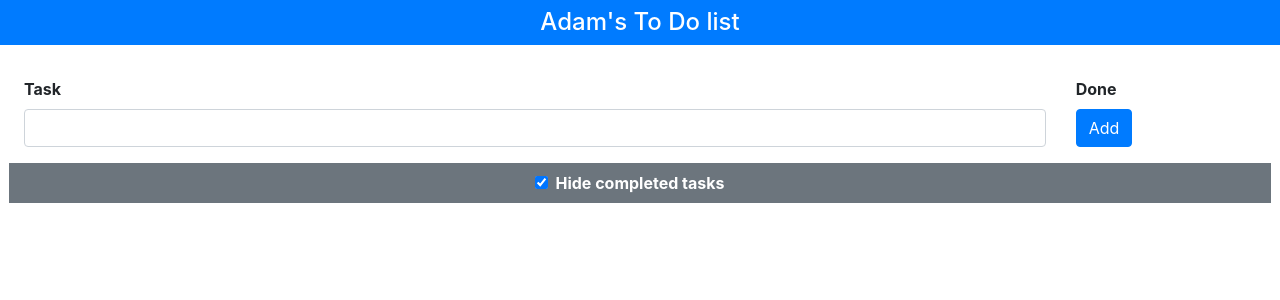
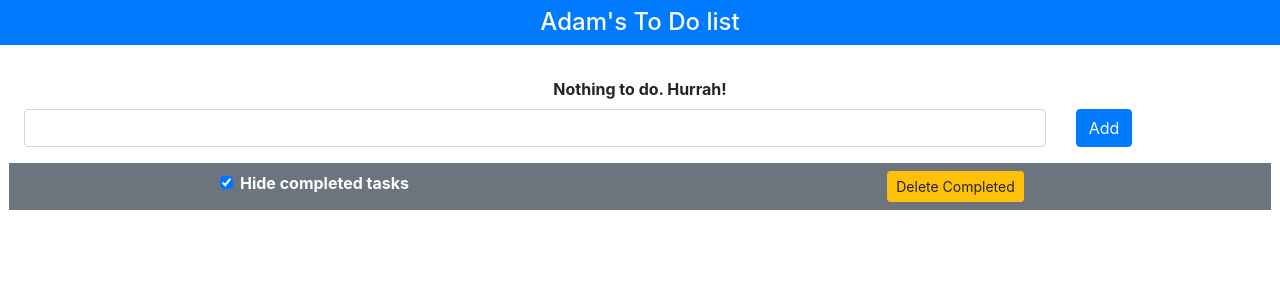
Before and after one commit to pankaj073/vuejs_todo, a Vue app: page / in a window 1280 px wide. Shown: the top 300 px of the page. Built offline with nearby package versions, Linux system fonts and the light colour scheme.

Commit message:
- Added ability to delete completed - Shows a message if no incomplete tasks remain

```diff
--- a/src/App.vue
+++ b/src/App.vue
@@ -4,6 +4,12 @@
       {{name}}'s To Do list
     </h4>
     <div class="container-fluid p-4">
+      <div class="row" v-if="filteredTasks.length == 0">
+        <div class="col text-center">
+          <b>Nothing to do. Hurrah!</b>
+        </div>
+      </div>
+      <template v-else>
         <div class="row">
           <div class="col font-weight-bold">Task</div>
           <div class="col-2 font-weight-bold">Done</div>
@@ -14,6 +20,7 @@
             <input type="checkbox" v-model="t.done" class="form-check-input">
           </div>
         </div>
+      </template>
       <div class="row py-2">
         <div class="col">
           <input v-model="newItemText" type="text" class="form-control">
@@ -28,6 +35,11 @@
           <label class="form-check-label font-weight-bold">
             Hide completed tasks
           </label>
+        </div>
+        <div class="col text-center">
+          <button class="btn btn-sm btn-warning" v-on:click="deleteCompleted">
+            Delete Completed
+          </button>
         </div>
       </div>
     </div>
@@ -57,8 +69,15 @@ export default {
         action: this.newItemText,
         done: false
       });
+      this.storeData();
+      this.newItemText = "";
+    },
+    deleteCompleted() {
+      this.tasks = this.tasks.filter(t => !t.done);
+      this.storeData();
+    },
+    storeData() {
       localStorage.setItem("todos", JSON.stringify(this.tasks));
-      this.newItemText = "";
     }
   },
   created() {
```
Lines whose indentation alone changed are shown as unchanged.
